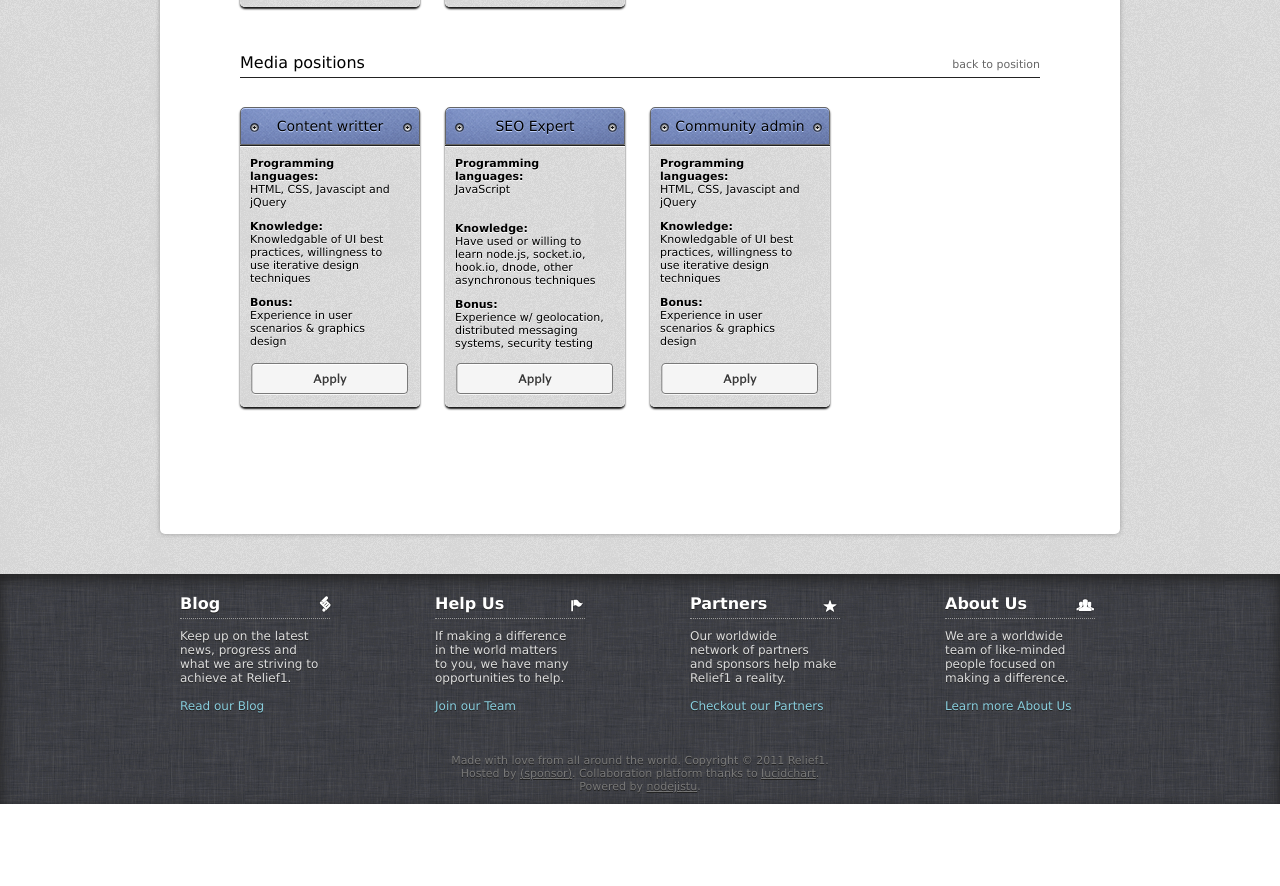
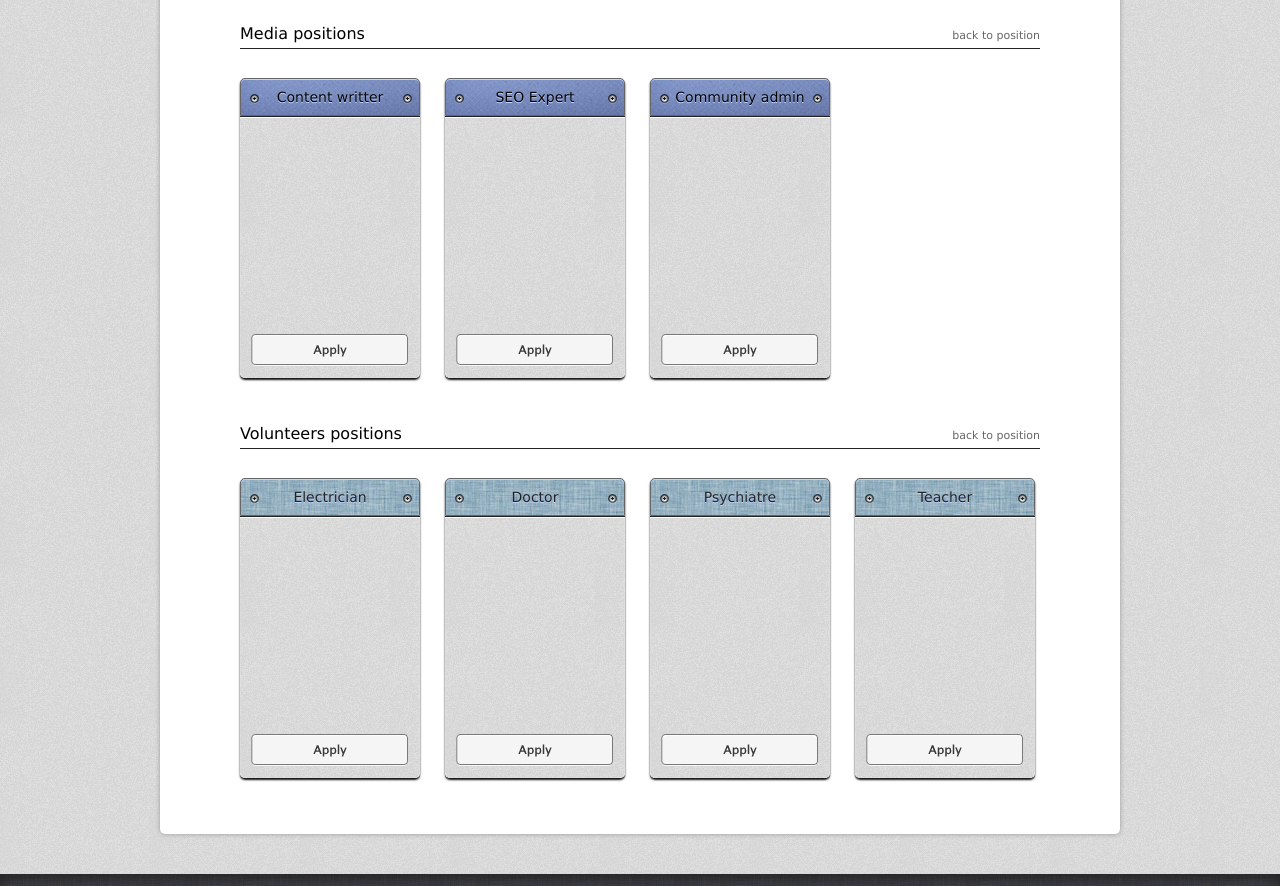
Before and after one commit to Relief-1/Front-End, a plain HTML site: page jobs.html in a window 1280 px wide. Shown: the part 1981-2867 px from the top of the page. Before the commit the page ends 2785 px from the top, so only its background shows below. Drawn offline with nearby package versions, Linux system fonts and the light colour scheme.

Commit message:
job page adding other positions

```diff
--- a/css/jobs.css
+++ b/css/jobs.css
@@ -32,7 +32,7 @@ body {
 #job_container {
 	margin:0 auto;
 	width:960px;
-	height:2430px;
+	height:2730px;
 	margin-top:40px;
 	margin-bottom:40px;
 	background:#FFF;
@@ -208,7 +208,7 @@ body {
            JOB POSISTION SHORTCUT
 --------------------------------------------------------*/
 .shortcut_technical {
-	margin-left:270px;
+	margin-left:180px;
 	background:url(../img/bg_job_title_alu.png) center center;
 	font-size:14px;
 	text-shadow:0 1px 0 #fffdfb;
@@ -276,6 +276,30 @@ body {
 	-webkit-box-shadow:inset 0px 2px 5px #000, 0 1px 0px #333;
 	box-shadow:inset 0px 2px 5px #000, 0 1px 0px #333;
 }
+.shortcut_other {
+	margin-left:20px;
+	background:url(../img/bg_job_title_textile1.png) center center;
+	font-size:14px;
+	text-shadow:0 1px 0 #c0d2ff;
+	text-align:center;
+	padding: 10px 25px;
+	border:solid 1px #53648d;
+	float:left;
+
+	border-radius:5px;
+	-moz-border-radius:5px;
+	-webkit-border-radius:5px;
+
+	-moz-box-shadow:inset 0px 1px 1px #FFF, 0 1px 0px #000;
+	-webkit-box-shadow:inset 0px 1px 1px #FFF, 0 1px 0px #000;
+	box-shadow:inset 0px 1px 1px #FFF, 0 1px 0px #000;
+}
+.shortcut_other:active {
+	-moz-box-shadow:inset 0px 2px 5px #000, 0 1px 0px #333;
+	-webkit-box-shadow:inset 0px 2px 5px #000, 0 1px 0px #333;
+	box-shadow:inset 0px 2px 5px #000, 0 1px 0px #333;
+}
+
 
 /*--------------------------------------------------------
            JOB BOARD LIST TITLES
@@ -341,6 +365,27 @@ body {
 	-webkit-box-shadow:inset 0 1px 0px #c0d2ff;
 	box-shadow:inset 0 1px 0px #c0d2ff;
 }
+.job_title_4 {
+	font-size:14px;
+	text-align:center;
+	text-shadow:0 1px 0 #c0d2ff;
+	padding-top:10px;
+	padding-bottom:10px;
+	color:#222;
+	background:url(../img/bg_job_title_textile.png) center;
+	border:solid 1px #666;
+
+	border-top-left-radius:5px;
+	border-top-right-radius:5px;
+	-moz-border-radius-topleft:5px;
+	-moz-border-radius-topright:5px;
+	-webkit-border-top-right-radius:5px;
+	-webkit-border-top-left-radius:5px;
+
+	-moz-box-shadow:inset 0 1px 0px #c0d2ff;
+	-webkit-box-shadow:inset 0 1px 0px #c0d2ff;
+	box-shadow:inset 0 1px 0px #c0d2ff;
+}
 .line {
 	height:1px;
 	background:#222;
@@ -393,5 +438,4 @@ body {
 	border-radius:5px;
 	-moz-border-radius:5px;
 	-webkit-border-radius:5px;
-
 }
--- a/jobs.html
+++ b/jobs.html
@@ -39,6 +39,7 @@
 			$("a.anchorLink1").anchorAnimate()
 			$("a.anchorLink2").anchorAnimate()
 			$("a.anchorLink3").anchorAnimate()
+			$("a.anchorLink4").anchorAnimate()
 		});
 		jQuery.fn.anchorAnimate = function(settings) {
 
@@ -139,7 +140,7 @@
     <a href="#technical" class="anchorLink" style="color:#111; text-decoration:none;"><div class="shortcut_technical">Technical (4)</div></a>
     <a href="#design" class="anchorLink" style="color:#111; text-decoration:none;"><div class="shortcut_design">Design (2)</div></a>
     <a href="#media" class="anchorLink" style="color:#111; text-decoration:none;"><div class="shortcut_media">Media (3)</div></a>
-    <a href="#other" class="anchorLink" style="color:#111; text-decoration:none;"><div class="shortcut_other">Volunteers (9)</div></a>
+    <a href="#other" class="anchorLink" style="color:#222; text-decoration:none;"><div class="shortcut_other">Volunteers (4)</div></a>
     </div>
 
     <!-- TECHNICAL JOBS CONTAINER START -->
@@ -227,42 +228,57 @@
         <div class="job_position">
             <div class="job_title_3">Content writter</div>
             <div class="line"></div>
-            <div class="job_detail">
-                <b>Programming languages:</b><br/>HTML, CSS, Javascipt and jQuery<br/>
-                <div style=" height:1px; width:100%; margin-bottom:10px; float:left;"></div>
-                <b>Knowledge:</b><br/>Knowledgable of UI best practices, willingness to use iterative design techniques<br />
-                <div style=" height:1px; width:100%; margin-bottom:10px; float:left;"></div>
-                <b>Bonus:</b><br/> Experience in user scenarios & graphics design<br/>
-            </div>
+            <div class="job_detail"></div>
             <div class="job_apply_btn"></div>
         </div>
         <div class="job_position">
             <div class="job_title_3">SEO Expert</div>
             <div class="line"></div>
-            <div class="job_detail">
-                <b>Programming languages:</b><br/>JavaScript<br/>
-                <div style=" height:1px; width:100%; margin-bottom:25px; float:left;"></div>
-                <b>Knowledge:</b><br/>Have used or willing to learn node.js, socket.io, hook.io, dnode, other asynchronous techniques
-                <div style=" height:1px; width:100%; margin-bottom:10px; float:left;"></div>
-                <b>Bonus:</b><br/>Experience w/ geolocation, distributed messaging systems, security testing<br/>
-            </div>
+            <div class="job_detail"></div>
             <div class="job_apply_btn"></div>
         </div>
         <div class="job_position">
             <div class="job_title_3">Community admin</div>
             <div class="line"></div>
-            <div class="job_detail">
-                <b>Programming languages:</b><br/>HTML, CSS, Javascipt and jQuery<br/>
-                <div style=" height:1px; width:100%; margin-bottom:10px; float:left;"></div>
-                <b>Knowledge:</b><br/>Knowledgable of UI best practices, willingness to use iterative design techniques<br />
-                <div style=" height:1px; width:100%; margin-bottom:10px; float:left;"></div>
-                <b>Bonus:</b><br/> Experience in user scenarios & graphics design<br/>
-            </div>
+            <div class="job_detail"></div>
             <div class="job_apply_btn"></div>
         </div>
 
     </div>
 	<!-- MEDIA JOBS CONTAINER END -->
+
+     <!-- OTHER JOBS CONTAINER START -->
+    <div class="job_board_container">
+    <a  id="other" class="anchor4"><div style="padding-bottom:5px; border-bottom:solid 1px #222; margin-bottom:10px; padding-top:15px;">Volunteers positions</div></a>
+    <a style="position:relative; bottom:30px; font-size:11px; color:#666; text-decoration:none; float:right;" href=".position_intro" rel="" class="anchorLink">back to position</a>
+    <br/>
+        <div class="job_position">
+            <div class="job_title_4">Electrician</div>
+            <div class="line"></div>
+            <div class="job_detail"></div>
+            <div class="job_apply_btn"></div>
+        </div>
+        <div class="job_position">
+            <div class="job_title_4">Doctor</div>
+            <div class="line"></div>
+            <div class="job_detail"></div>
+            <div class="job_apply_btn"></div>
+        </div>
+        <div class="job_position">
+            <div class="job_title_4">Psychiatre</div>
+            <div class="line"></div>
+            <div class="job_detail"></div>
+            <div class="job_apply_btn"></div>
+        </div>
+        <div class="job_position" style="margin-right:1px;">
+            <div class="job_title_4">Teacher</div>
+            <div class="line"></div>
+            <div class="job_detail"></div>
+            <div class="job_apply_btn"></div>
+        </div>
+
+    </div>
+	<!-- OTHER JOBS CONTAINER END -->
 
 
 <!-- JOB CONTAINER END -->
```
Also changed, not shown: img/bg_job_title_textile.png (added), img/bg_job_title_textile1.png (added).
